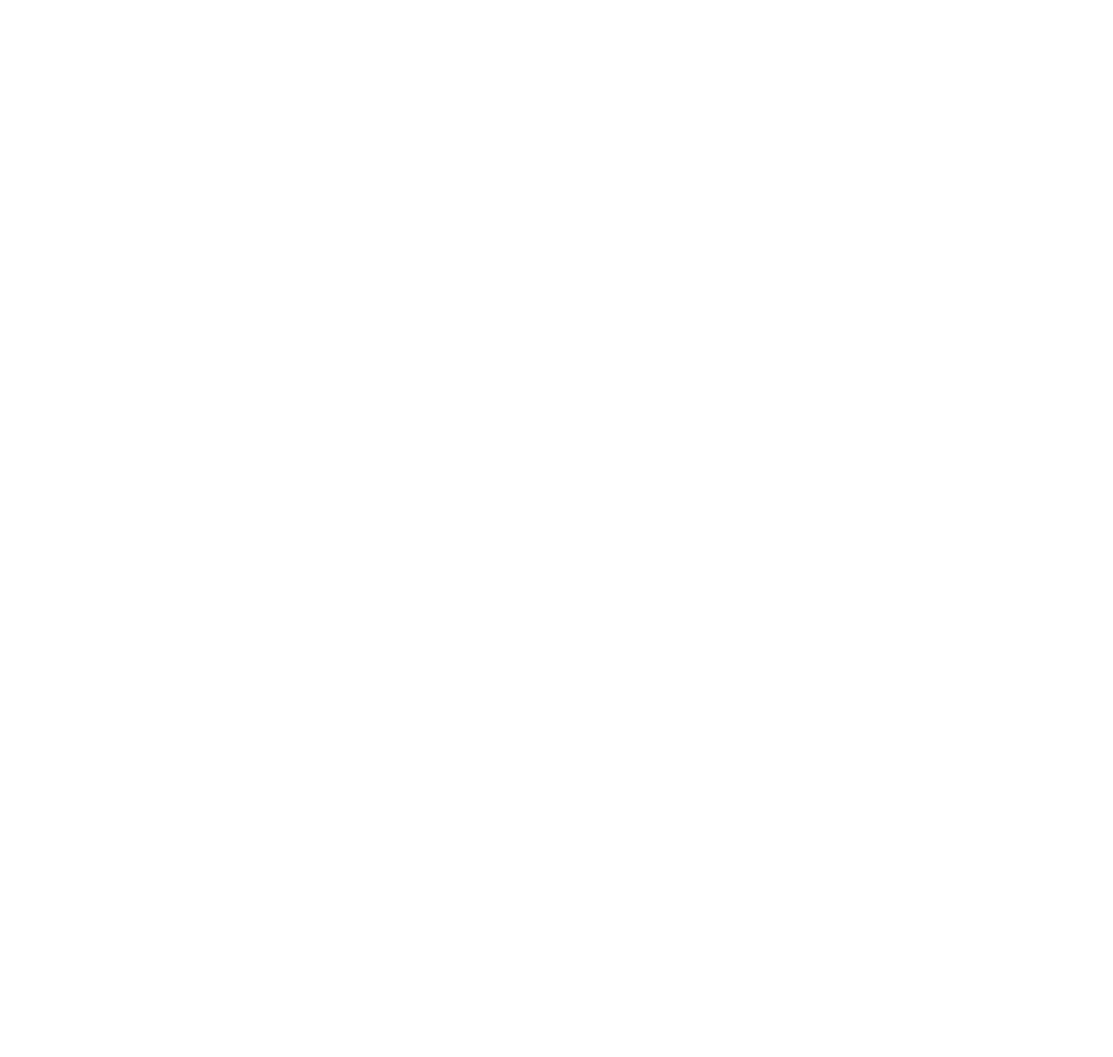
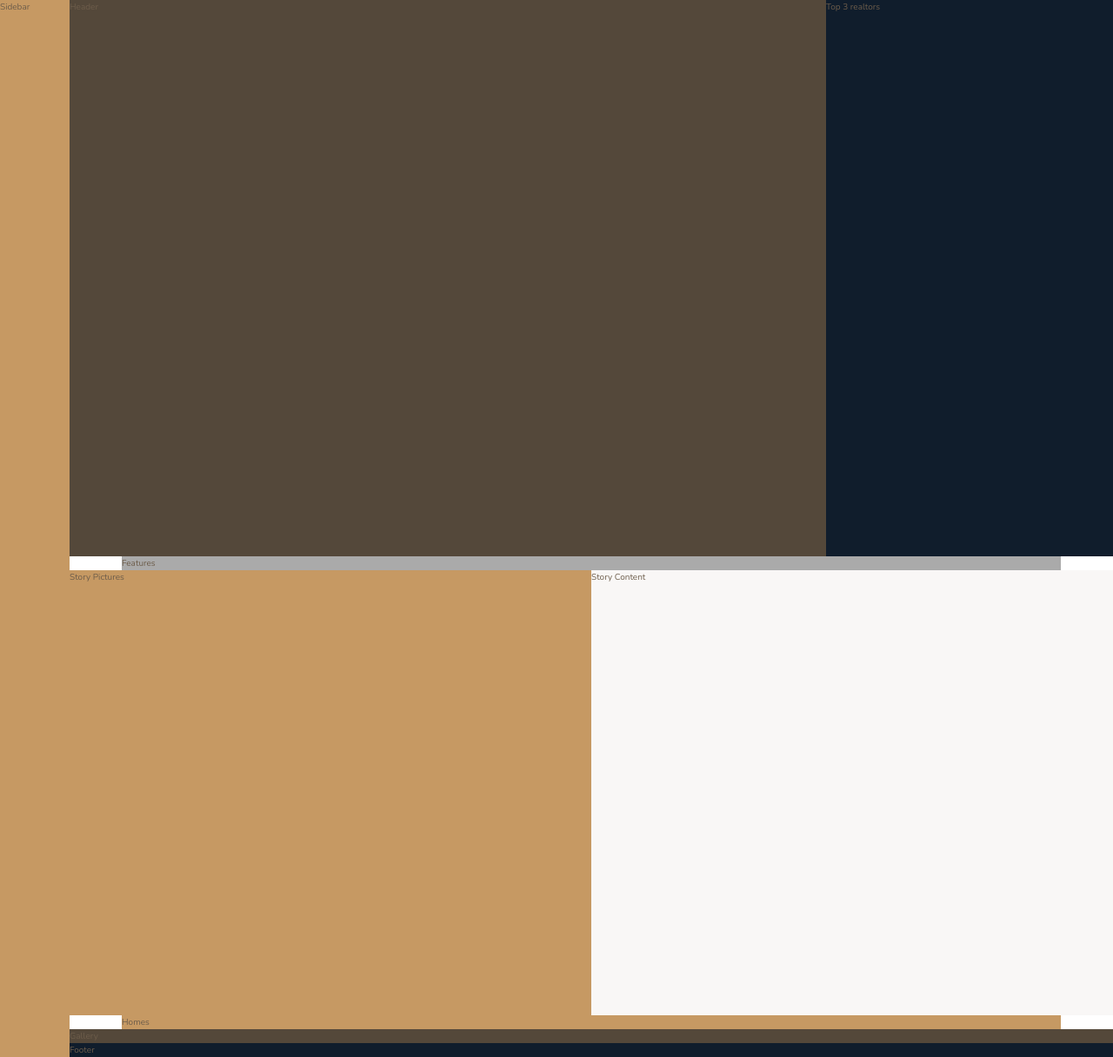
Before and after one commit to kevinlens/-CSS-Grid-Project, a website: page index.html in a window 1280 px wide. Shown: the whole page at 87% size. Before the commit the page ends 800 px from the top, so only its background shows below. Drawn offline with nearby package versions, Linux system fonts and the light colour scheme.

Commit message:
added row and column foundation

```diff
--- a/index.html
+++ b/index.html
@@ -12,6 +12,40 @@
         <title>nexter &mdash; your home, your freedom</title>
     </head>
     <body class="container">
+        <div class="sidebar">
+            Sidebar
+        </div>
 
+        <header class="header">
+            Header
+        </header>
+
+        <div class="realtors">
+            Top 3 realtors
+        </div>
+
+        <section class="features">
+            Features
+        </section>
+
+        <div class="story__pictures">
+            Story Pictures
+        </div>
+
+        <div class="story__content">
+            Story Content
+        </div>
+
+        <section class="homes">
+            Homes
+        </section>
+
+        <section class="gallery">
+            Gallery
+        </section>
+
+        <footer class="footer">
+            Footer
+        </footer>
     </body>
 </html>
--- a/sass/_base.scss
+++ b/sass/_base.scss
@@ -13,3 +13,33 @@ $color-grey-dark-2: #6D5D4B;
 // FONT VARIABLES
 $font-primary: 'Nunito', sans-serif;
 $font-display: 'Josefin Sans', sans-serif;
+
+/* covers pseudo elements as well to avoid unexpected results */
+*,
+*::before,
+*::after {
+  margin: 0;
+  padding: 0;
+  /* allows for child container to inherit parent container's box-sizing in
+  case it changes, so you won't have to manually change the child container*/
+  box-sizing: inherit;
+}
+
+html {
+  box-sizing: border-box;
+  /* see below for details */
+  font-size: 62.5%; // 10px/16px = 62.5% -> 1rem = 10px
+}
+
+body {
+  font-family: $font-primary;
+  color: $color-grey-dark-2;
+  font-weight: 300;
+  line-height: 1.6;
+}
+
+.container {
+  display: grid;
+  grid-template-rows: 80vh min-content 40vw repeat(3, min-content);
+  grid-template-columns: [sidebar-start] 8rem [sidebar-end full-start] minmax(6rem,1fr) [center-start] repeat(8, [col-start] minmax(min-content, 14rem) [col-end] ) [center-end] minmax(6rem,1fr) [full-end];
+}
--- a/sass/_features.scss
+++ b/sass/_features.scss
@@ -0,0 +1,4 @@
+.features {
+  background-color: $color-grey-light-2;
+  grid-column: center-start / center-end;
+}
--- a/sass/_footer.scss
+++ b/sass/_footer.scss
@@ -0,0 +1,4 @@
+.footer {
+  background-color: $color-secondary;
+  grid-column: full-start / full-end;
+}
--- a/sass/_gallery.scss
+++ b/sass/_gallery.scss
@@ -0,0 +1,4 @@
+.gallery {
+  background-color: $color-grey-dark-1;
+  grid-column: full-start / full-end;
+}
--- a/sass/_header.scss
+++ b/sass/_header.scss
@@ -0,0 +1,4 @@
+.header {
+  background-color: $color-grey-dark-1;
+  grid-column: full-start / col-end 6;
+}
--- a/sass/_homes.scss
+++ b/sass/_homes.scss
@@ -0,0 +1,4 @@
+.homes {
+  background-color: $color-primary;
+  grid-column: center-start / center-end;
+}
--- a/sass/_realtors.scss
+++ b/sass/_realtors.scss
@@ -0,0 +1,4 @@
+.realtors {
+  background-color: $color-secondary;
+  grid-column: col-start 7 / full-end;
+}
--- a/sass/_sidebar.scss
+++ b/sass/_sidebar.scss
@@ -0,0 +1,5 @@
+.sidebar{
+  background-color: $color-primary;
+  grid-column: sidebar-start / sidebar-end;
+  grid-row: 1 / -1;
+}
--- a/sass/_story.scss
+++ b/sass/_story.scss
@@ -0,0 +1,11 @@
+.story {
+  &__pictures {
+    background-color: $color-primary;
+    grid-column: full-start / col-end 4;
+  }
+
+  &__content {
+    background-color: $color-grey-light-1;
+    grid-column: col-start 5 / full-end;
+  }
+}
```
Also changed, not shown: css/style.css, 1 other file.
